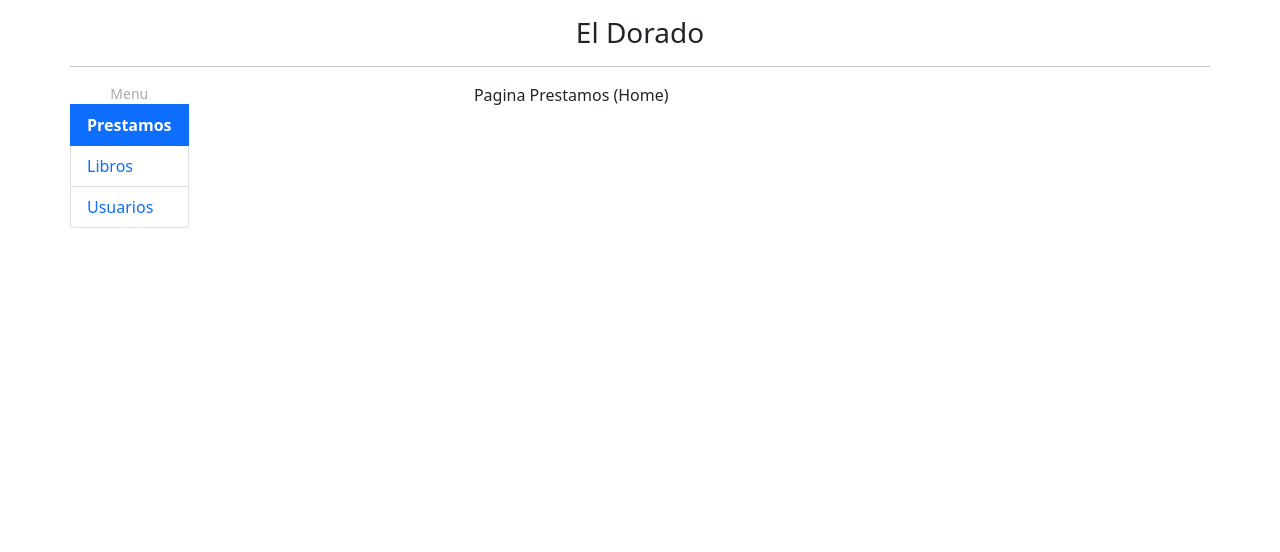
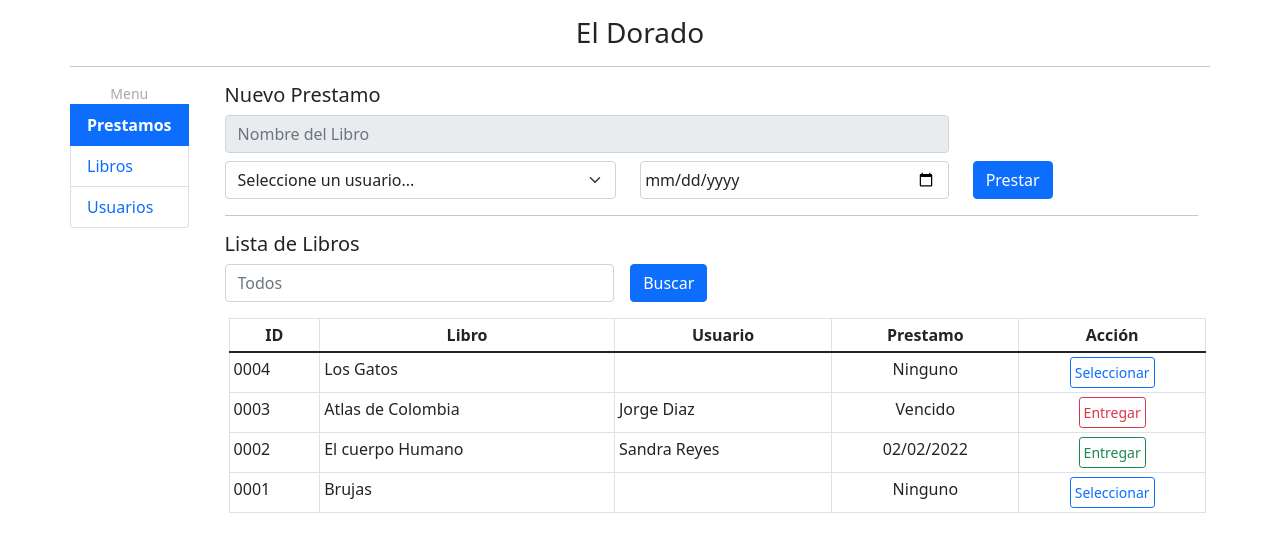
Before and after one commit to desarrollog13c4p5/pu_infoBiblioElDorado, a Vue app in the folder el-dorado-app/: page / in a window 1280 px wide. Shown: the top 552 px of the page. Built offline with nearby package versions, Linux system fonts and the light colour scheme.

Commit message:
Componente Prestamos actualizado.

```diff
--- a/el-dorado-app/src/components/Prestamos.vue
+++ b/el-dorado-app/src/components/Prestamos.vue
@@ -1,12 +1,206 @@
 <template>
-  <div class="row justify-content-center">
-    <div class="col-md-6">Pagina Prestamos (Home)</div>
+  <div>
+    <!-- Nuevo Prestamo -->
+    <div class="row">
+      <form @submit.prevent="handleSubmitForm">
+        <h5>Nuevo Prestamo</h5>
+        <div class="row pb-2">
+          <div class="col-9">
+            <input
+              type="text"
+              id="inNombre"
+              v-model="prestamo.libro"
+              placeholder="Nombre del Libro"
+              class="form-control"
+              value=""
+              readonly
+              required
+            />
+          </div>
+        </div>
+
+        <div class="row">
+          <div class="col-5">
+            <select
+              v-model="prestamo.usuario"
+              name=""
+              id="selUsuario"
+              class="form-select pe-1"
+              required
+            >
+              <option value="" selected disabled>
+                Seleccione un usuario...
+              </option>
+              <option value="1">Usuario 1</option>
+              <option value="2">Usuario 2</option>
+              <option value="3">Usuario 3</option>
+            </select>
+          </div>
+          <div class="col-4">
+            <input
+              type="date"
+              id="inFecha"
+              class="form-control ps-1"
+              v-model="prestamo.fecha"
+              data-bs-toggle="tooltip"
+              title="Fecha de entrega"
+              required
+            />
+          </div>
+          <div class="col">
+            <div class="col"></div>
+            <button class="col btn btn-primary">Prestar</button>
+          </div>
+        </div>
+        <div class="col">
+          <div class="row"></div>
+        </div>
+        <hr />
+      </form>
+    </div>
+
+    <!-- Lista de Libros -->
+    <div class="row pb-3">
+      <h5>Lista de Libros</h5>
+      <div class="row">
+        <div class="col-5 pe-1">
+          <div class="input-group">
+            <input
+              type="text"
+              id="inFitroTexto"
+              v-model="filtro"
+              placeholder="Todos"
+              class="form-control"
+            />
+          </div>
+        </div>
+        <div class="col-auto">
+          <button class="btn btn-primary">Buscar</button>
+        </div>
+      </div>
+    </div>
+    <div class="row ps-3 pe-1">
+      <table class="table table-sm table-bordered">
+        <thead>
+          <tr id="cent">
+            <th scope="col">ID</th>
+            <th scope="col">Libro</th>
+            <th scope="col">Usuario</th>
+            <th scope="col">Prestamo</th>
+            <th scope="col">Acción</th>
+          </tr>
+        </thead>
+        <tbody>
+          <tr>
+            <td>0004</td>
+            <td>Los Gatos</td>
+            <td></td>
+            <td id="cent">Ninguno</td>
+            <td id="cent">
+              <button
+                @click.prevent="seleccionarLibro('Los Gatos')"
+                class="btn btn-outline-primary btn-sm p-1"
+              >
+                Seleccionar
+              </button>
+            </td>
+          </tr>
+          <tr>
+            <td>0003</td>
+            <td>Atlas de Colombia</td>
+            <td>Jorge Diaz</td>
+            <td id="cent">Vencido</td>
+            <td id="cent">
+              <button
+                @click.prevent="entregarLibro('Atlas de Colombia')"
+                class="btn btn-outline-danger btn-sm p-1"
+              >
+                Entregar
+              </button>
+            </td>
+          </tr>
+          <tr>
+            <td>0002</td>
+            <td>El cuerpo Humano</td>
+            <td>Sandra Reyes</td>
+            <td id="cent">02/02/2022</td>
+            <td id="cent">
+              <button
+                @click.prevent="entregarLibro('El cuerpo Humano')"
+                class="btn btn-outline-success btn-sm p-1"
+              >
+                Entregar
+              </button>
+            </td>
+          </tr>
+          <tr>
+            <td>0001</td>
+            <td>Brujas</td>
+            <td></td>
+            <td id="cent">Ninguno</td>
+            <td id="cent">
+              <button
+                @click.prevent="seleccionarLibro('Brujas')"
+                class="btn btn-outline-primary btn-sm p-1"
+              >
+                Seleccionar
+              </button>
+            </td>
+          </tr>
+        </tbody>
+      </table>
+    </div>
   </div>
 </template>
+
 <script>
 export default {
   data() {
-    return {};
+    return {
+      prestamo: {
+        libro: "",
+        usuario: "",
+        fecha: "",
+      },
+      filtro: "",
+    };
+  },
+
+  methods: {
+    handleSubmitForm() {
+      if (this.prestamo.libro != "") {
+        alert(
+          "Prestando libro: " +
+            this.prestamo.libro +
+            " a " +
+            this.prestamo.usuario + " hasta " + this.prestamo.fecha
+        );
+        // this.$router.push({ name: "prestamos" });
+        this.prestamo.libro = "";
+        this.prestamo.usuario = "";
+        this.prestamo.fecha = "";
+      } else {
+        alert("Falta seeccionar un ibro para prestar!")
+      }
+    },
+
+    seleccionarLibro(libro) {
+      this.prestamo.libro = libro;
+    },
+
+    entregarLibro(libro) {
+      prompt("Desea entregar el Libro " + libro + " (S/n) ?", "S");
+    },
   },
 };
 </script>
+
+<style scoped>
+a {
+  text-decoration: none;
+}
+
+#cent {
+  text-align: center;
+}
+</style>
```
